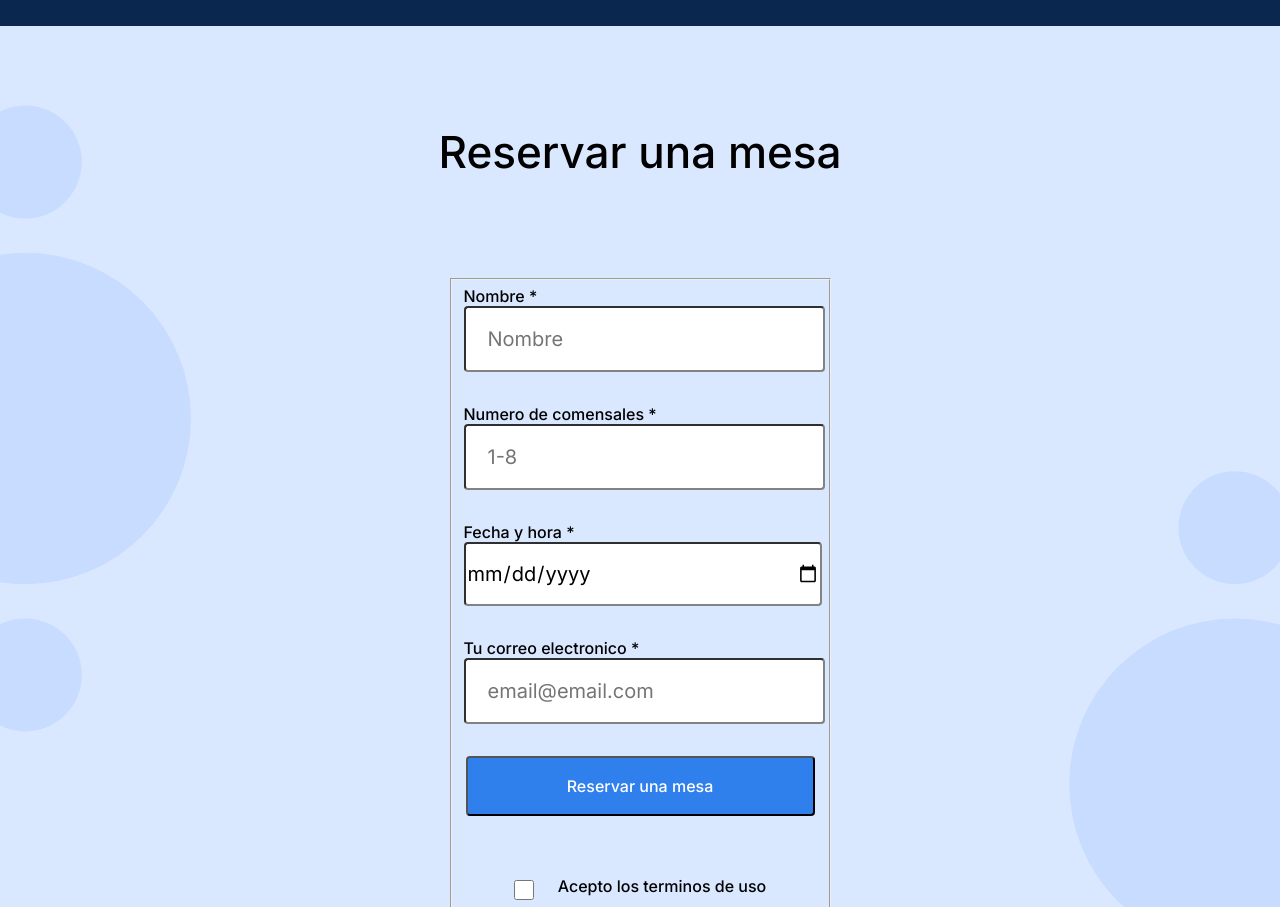
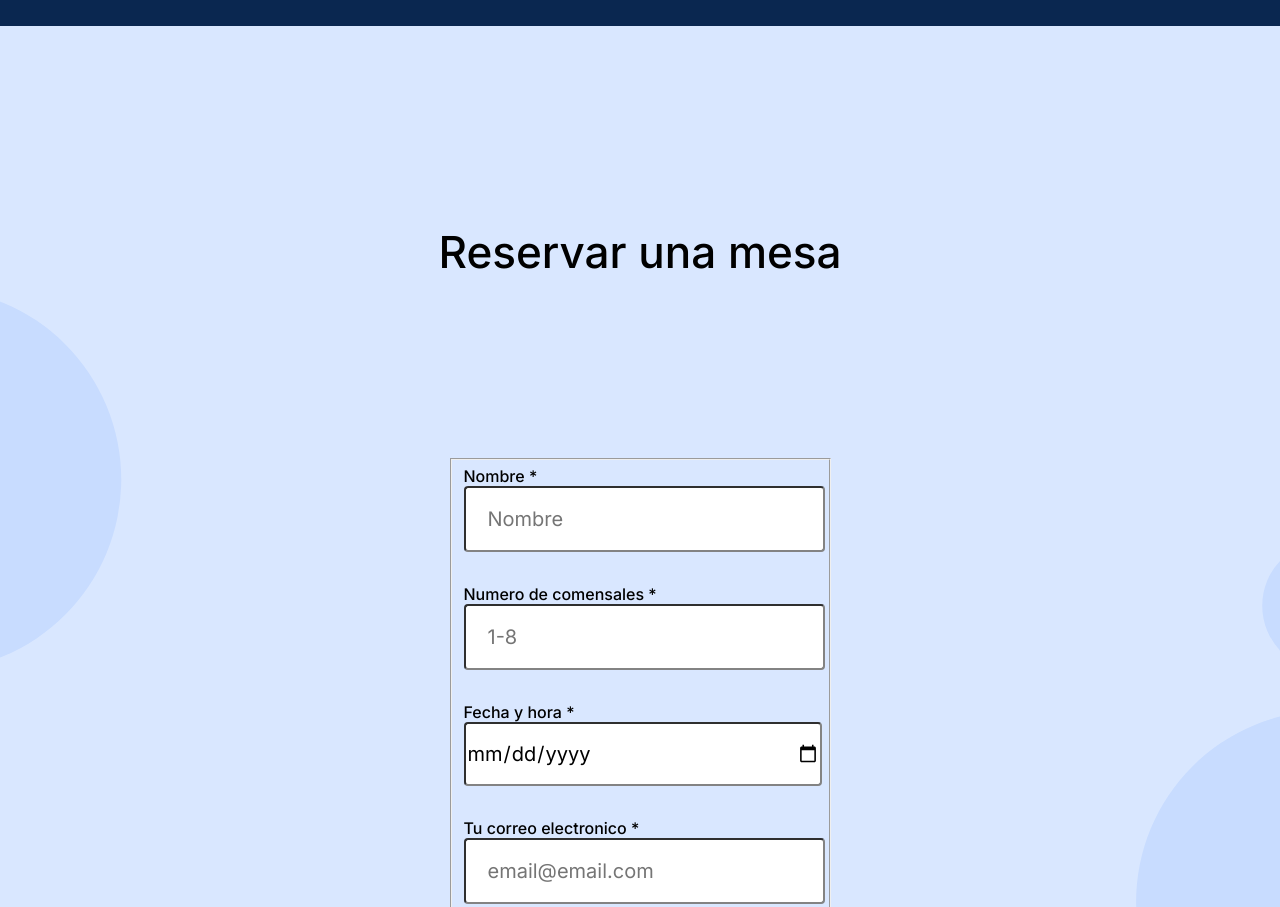
Before and after one commit to AnaCris1125/web_project_coffeeshop, a plain HTML site: page index.html in a window 1280 px wide. Shown: the part 1800-2707 px from the top of the page. Drawn offline with Linux system fonts and the light colour scheme.

Commit message:
Nueva actualizacion de mi proyecto

```diff
--- a/pages/index.css
+++ b/pages/index.css
@@ -209,7 +209,8 @@ nav {
   font-weight: 500;
   font-size: 44px;
   line-height: 52px;
-  margin: auto;
+  margin: 100px auto 80px auto;
+  width: 100%;
 }
 
 .form {
@@ -259,7 +260,7 @@ nav {
 }
 
 .reservation__input[type="checkbox"] {
-  display: inline-block;
+  display: inline-flex;
   height: 20px;
   width: 20px;
   margin-top: 32px;
```
